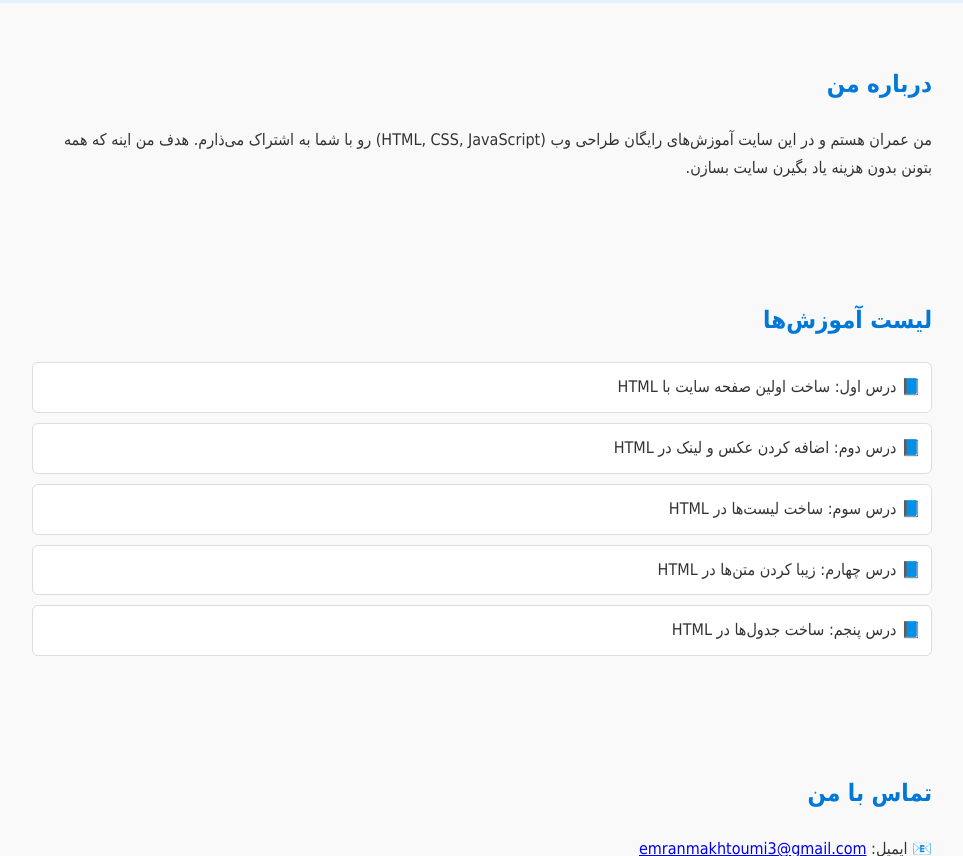
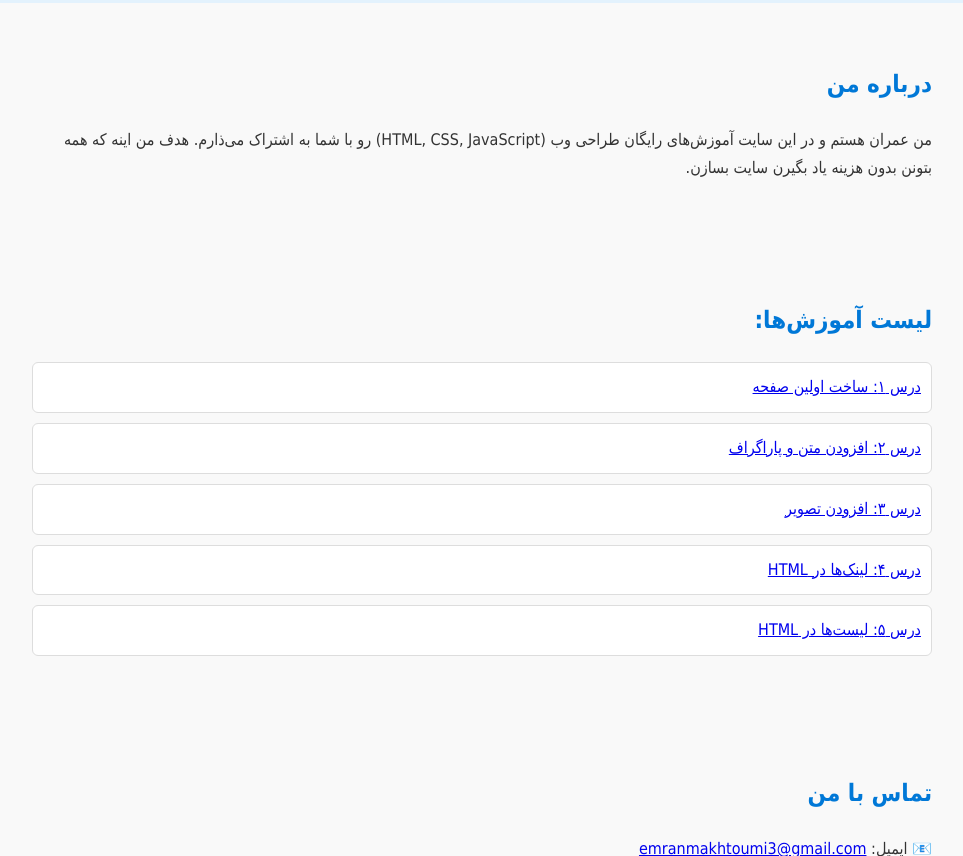
Before and after one commit to emran1389/emran1389.github.io, a plain HTML site: page index.html in a window 1280 px wide. Shown: the part 458-1314 px from the top of the page, without its empty margins (158-1121 px from the left). Drawn offline with Linux system fonts and the light colour scheme.

Commit message:
Update index.html

```diff
--- a/index.html
+++ b/index.html
@@ -103,14 +103,14 @@
   </section>
 
   <section id="lessons" class="lessons">
-    <h2>لیست آموزش‌ها</h2>
-    <ul>
-      <li>📘 درس اول: ساخت اولین صفحه سایت با HTML</li>
-      <li>📘 درس دوم: اضافه کردن عکس و لینک در HTML</li>
-      <li>📘 درس سوم: ساخت لیست‌ها در HTML</li>
-      <li>📘 درس چهارم: زیبا کردن متن‌ها در HTML</li>
-      <li>📘 درس پنجم: ساخت جدول‌ها در HTML</li>
-    </ul>
+    <h2>لیست آموزش‌ها:</h2>
+<ul>
+  <li><a href="lesson1.html">درس ۱: ساخت اولین صفحه</a></li>
+  <li><a href="lesson2.html">درس ۲: افزودن متن و پاراگراف</a></li>
+  <li><a href="lesson3.html">درس ۳: افزودن تصویر</a></li>
+  <li><a href="lesson4.html">درس ۴: لینک‌ها در HTML</a></li>
+  <li><a href="lesson5.html">درس ۵: لیست‌ها در HTML</a></li>
+</ul>
   </section>
 
   <section id="contact">
```
